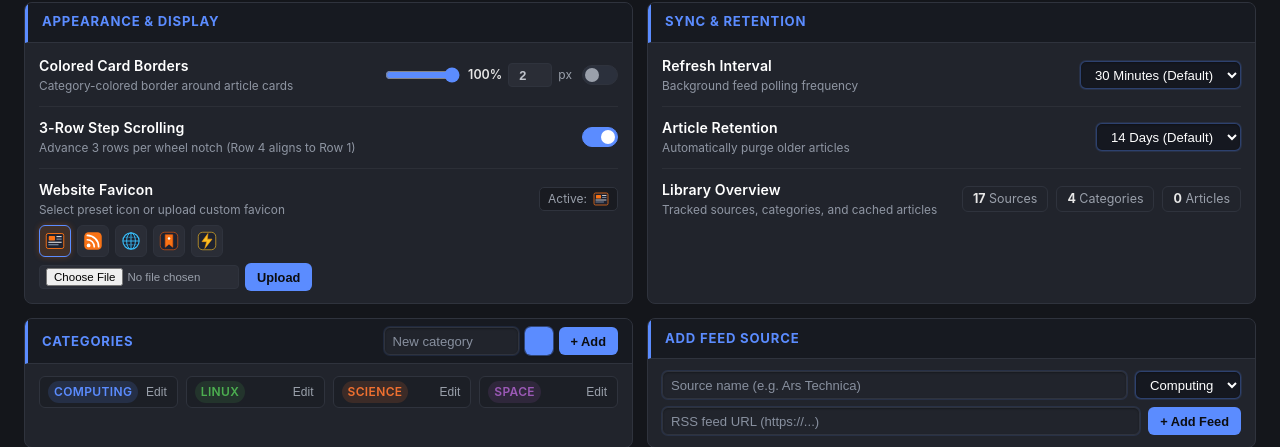
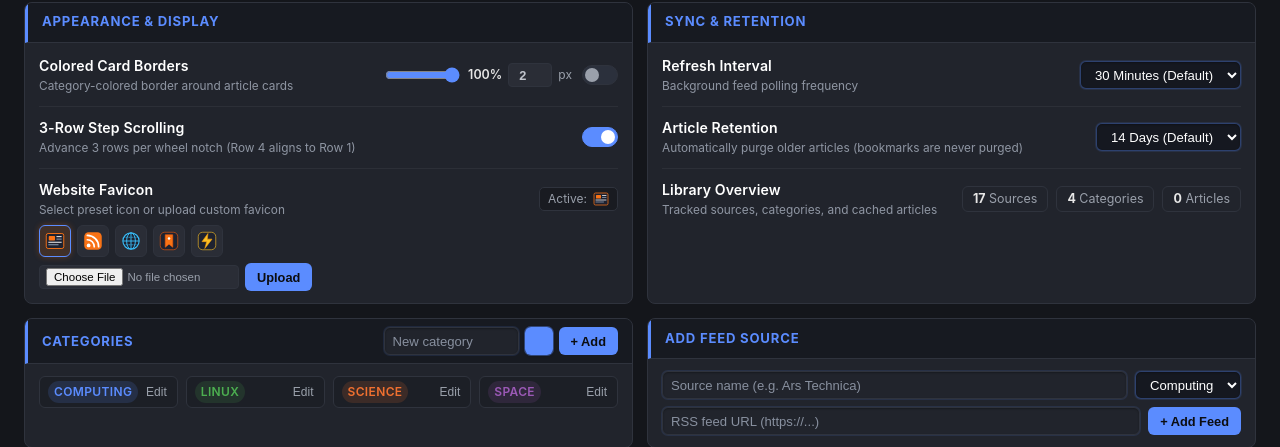
Before and after one commit to PlasmaDrifter/NewsCurator, a FastAPI app: page /feeds in a window 1280 px wide. Shown: the part 91-538 px from the top of the page. Run offline with FastAPI, Linux system fonts and the light colour scheme; data comes from the database, SQL or seed files in the repository; data that the repository does not hold is empty.

Commit message:
Clarify in settings that bookmarked articles are exempt from retention purging

```diff
--- a/app/templates/feeds.html
+++ b/app/templates/feeds.html
@@ -130,7 +130,7 @@
         <div class="setting-item-row">
           <div class="setting-item-info">
             <div class="setting-item-title">Article Retention</div>
-            <div class="setting-item-desc">Automatically purge older articles</div>
+            <div class="setting-item-desc">Automatically purge older articles (bookmarks are never purged)</div>
           </div>
           <form method="post" action="/settings/update-retention" class="setting-item-controls">
             <select name="retention_days" onchange="this.form.submit()" class="compact-select">
```
